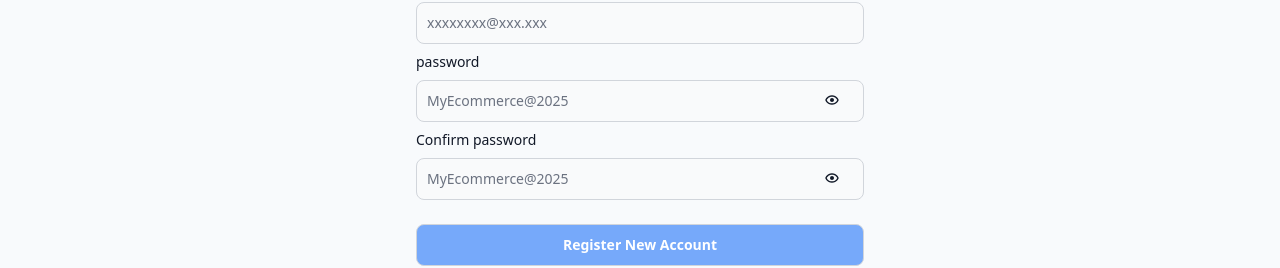
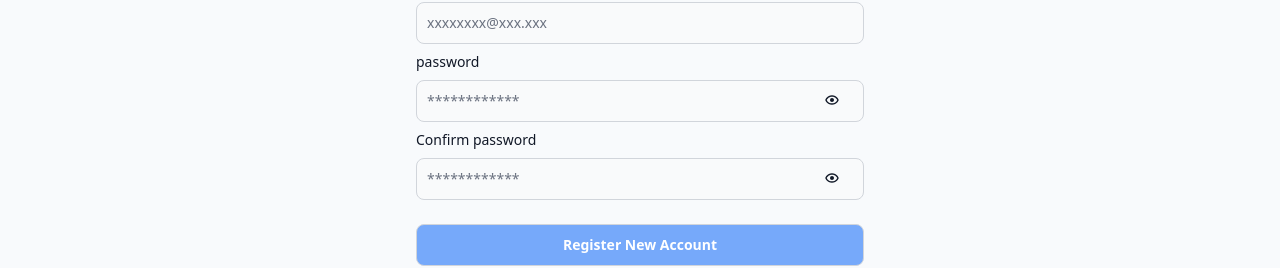
Before and after one commit to Ahmedabdalnaser2010/ecommerce-store, a React (Vite) app: page /register in a window 1280 px wide. Shown: the part 308-576 px from the top of the page. Built offline with nearby package versions, Linux system fonts and the light colour scheme; no server answers.

Commit message:
edit 10 register

```diff
--- a/src/pages/DoneOrderPage/DoneOrderPage.tsx
+++ b/src/pages/DoneOrderPage/DoneOrderPage.tsx
@@ -10,7 +10,7 @@ const DoneOrderPage = () => {
             <Lottie animationData={animation} style={{ width: "300px" }} />
             <div className="font-bold text-2xl mt-4 text-center">Thank you for Ordering <br /> We are preparing your order now.</div>
             <Link to="/">
-                <button aria-label='go to homepage' className="h-[40px] bg-blue-400 rounded-md text-sm text-white w-full block font-medium px-4 transition mt-4">Back To Home</button>
+                <button aria-label='go to homepage' className="h-[40px] bg-blue-400 hover:bg-blue-500 rounded-md text-sm text-white w-full block font-medium px-4 transition mt-4">Back To Home</button>
             </Link>
         </div>
     )
--- a/src/pages/Login/Login.tsx
+++ b/src/pages/Login/Login.tsx
@@ -106,7 +106,7 @@ const Login = ({ openLoginModal, onCloseModal }: { openLoginModal: boolean, onCl
                         <div className=" flex flex-col">
                             <label htmlFor="password2" className="mb-2 text-gray-900 font-medium text-sm">Your password</label>
                             <div >
-                                <input placeholder="MyEcommerce@2025" aria-invalid={!!errors.password} className={` focus:border-blue-300 text-sm  p-2.5 bg-gray-50 border-[1px] rounded-lg w-full ${errors.password ? "border-red-600" : "border-gray-300"}`} id="password" type={showPassword ? "text" : "password"} {...register("password")} />
+                                <input placeholder="************" aria-invalid={!!errors.password} className={` focus:border-blue-300 text-sm  p-2.5 bg-gray-50 border-[1px] rounded-lg w-full ${errors.password ? "border-red-600" : "border-gray-300"}`} id="password" type={showPassword ? "text" : "password"} {...register("password")} />
                                 {showPassword ? (<button onClick={displayPasswordHandler} className="absolute right-10 -translate-y-[-0.75em]">{HidePasswordIcon}</button>) : (<button onClick={displayPasswordHandler} className="absolute right-10 -translate-y-[-0.75em]">{showPasswordIcon}</button>)}
                                 {errors.password && <span className="text-sm font-semibold self-start  text-red-600">{errors.password.message} </span>}
 
--- a/src/pages/Orders/PreviousOrders.tsx
+++ b/src/pages/Orders/PreviousOrders.tsx
@@ -58,7 +58,7 @@ const PreviousOrders = () => {
                 >
                     # {filterUserOrders.indexOf(ele) + 1}
                 </th>
-                <td className="px-6 py-4">{getItemsInEachOrder[filterUserOrders.indexOf(ele)]} item(s)/ <Link className="text-blue-400 text-sm" to={`/previousOrdersDetails/${idOfOrdersforUser[filterUserOrders.indexOf(ele)]}/${Number([filterUserOrders.indexOf(ele)]) + 1}`} >Product Details</Link ></td>
+                <td className="px-6 py-4">{getItemsInEachOrder[filterUserOrders.indexOf(ele)]} item(s)/ <Link className="text-blue-400 hover:text-blue-500 text-sm" to={`/previousOrdersDetails/${idOfOrdersforUser[filterUserOrders.indexOf(ele)]}/${Number([filterUserOrders.indexOf(ele)]) + 1}`} >Product Details</Link ></td>
                 <td className="px-6 py-4">{getQuantities[filterUserOrders.indexOf(ele)]}</td>
                 <td className="px-6 py-4 text-base font-semibold text-gray-950">${ele.subTotal}</td>
 
@@ -70,7 +70,7 @@ const PreviousOrders = () => {
     return (
 
         <div>
-            <h2 className='font-bold text-3xl text-center p-2 text-blue-400 italic mb-5 '>Your Previous Orders</h2>
+            <h2 className='font-bold text-3xl text-center p-2 text-blue-400  italic mb-5 '>Your Previous Orders</h2>
             <Loading loading={loading} error={error}>
                 <div className="relative overflow-x-auto shadow-md sm:rounded-lg md:w-[70%] m-auto">
                     <table className="w-full text-sm text-center rtl:text-right text-gray-500 dark:text-gray-400  ">
--- a/src/pages/Register/Register.tsx
+++ b/src/pages/Register/Register.tsx
@@ -287,7 +287,7 @@ const Register = () => {
     }
 
 
-
+    console.log(!errors.email)
     // //////////////////////////////////////////////////////////////////////////////////////////////////////////////////////////
 
 
@@ -326,9 +326,9 @@ const Register = () => {
                         <input placeholder="xxxxxxxx@xxx.xxx" aria-invalid={!!errors.email} className={`focus:border-blue-300 text-sm  p-2.5 bg-gray-50 border-[1px] rounded-lg w-full ${errors.email || error ? "border-red-400 border-[2px] shadow-sm-light" : "border-gray-300"}`} id="email2" type="text" {...register("email")} onBlur={onBlurHandler} />
                         {errors.email && <span className="text-xs mt-1 font-medium self-start  text-red-600">{errors.email.message} </span>}
                         <div className="flex items-end">
-                            {enteredEmailValue && (checkEmailAvailability == "notAvailable" ? (<span className="flex items-center"><IoIosCloseCircle className="fill-red-600 mr-2" /></span>) :
+                            {(enteredEmailValue && !errors.email) && (checkEmailAvailability == "notAvailable" ? (<span className="flex items-center"><IoIosCloseCircle className="fill-red-600 mr-2" /></span>) :
                                 (<span className="flex items-center"><MdCloudDone className="fill-green-400 mr-2" /></span>))}
-                            {enteredEmailValue && (checkEmailAvailability == "notAvailable" ? (<span className="text-xs mt-1 font-medium self-start  text-red-600">{"This email is already in use."}</span>) :
+                            {(enteredEmailValue && !errors.email) && (checkEmailAvailability == "notAvailable" ? (<span className="text-xs mt-1 font-medium self-start  text-red-600">{"This email is already in use."}</span>) :
                                 (<span className="text-xs mt-1 font-medium  self-start  text-green-600">{"This Email is Available for Using."} </span>))}
                         </div>
                         {/* {(register("email") && error && !errors.email) && <span className="flex items-center"><IoIosCloseCircle className="fill-red-600 mr-2" /> <span className="text-xs mt-1 font-medium self-start  text-red-600">This email is already in use.</span></span>} */}
@@ -343,7 +343,7 @@ const Register = () => {
                         {/* <input aria-invalid={!!errors.password} className={`focus:border-blue-300 text-sm  p-2.5 bg-gray-50 border-[1px] rounded-lg w-full ${errors.password ? "border-red-400 border-[2px] shadow-sm-light" : "border-gray-300"}`} id="password" type="password" {...register("password")} />
                         {errors.password && <span className="text-xs mt-1 font-medium self-end  text-red-600">{errors.password.message} </span>} */}
                         <div className="relative" >
-                            <input placeholder="MyEcommerce@2025" aria-invalid={!!errors.password} className={` focus:border-blue-300 text-sm  p-2.5 bg-gray-50 border-[1px] rounded-lg w-full ${errors.password ? "border-red-600" : "border-gray-300"}`} id="password" type={showPassword ? "text" : "password"} {...register("password")} />
+                            <input placeholder="************" aria-invalid={!!errors.password} className={` focus:border-blue-300 text-sm  p-2.5 bg-gray-50 border-[1px] rounded-lg w-full ${errors.password ? "border-red-600" : "border-gray-300"}`} id="password" type={showPassword ? "text" : "password"} {...register("password")} />
                             {showPassword ? (<button aria-label="show password" onClick={displayPasswordHandler} className="absolute right-6 -translate-y-[-0.75em]">{HidePasswordIcon}</button>) : (<button aria-label="hide password" onClick={displayPasswordHandler} className="absolute right-6 -translate-y-[-0.75em]">{showPasswordIcon}</button>)}
                             {errors.password && <span className="text-sm font-semibold self-end  text-red-600">{errors.password.message} </span>}
 
@@ -354,10 +354,9 @@ const Register = () => {
                 <div>
                     <div className=" flex flex-col">
                         <label htmlFor="confirm-password" className="mb-2 text-gray-900 font-medium text-sm">Confirm password</label>
-                        {/* <input aria-invalid={!!errors.confirmPassword} className={`focus:border-blue-300 text-sm  p-2.5 bg-gray-50 border-[1px] rounded-lg w-full ${errors.confirmPassword ? "border-red-400 border-[2px] shadow-sm-light" : "border-gray-300"}`} id="confirm-password" type="password" {...register("confirmPassword")} />
-                        {errors.confirmPassword && <span className="text-xs mt-1 font-medium self-end  text-red-600">{errors.confirmPassword.message} </span>} */}
+
                         <div className="relative" >
-                            <input placeholder="MyEcommerce@2025" aria-invalid={!!errors.confirmPassword} className={` focus:border-blue-300 text-sm  p-2.5 bg-gray-50 border-[1px] rounded-lg w-full ${errors.confirmPassword ? "border-red-600" : "border-gray-300"}`} id="confirm-password" type={showRePassword ? "text" : "password"} {...register("confirmPassword")} />
+                            <input placeholder="************" aria-invalid={!!errors.confirmPassword} className={` focus:border-blue-300 text-sm  p-2.5 bg-gray-50 border-[1px] rounded-lg w-full ${errors.confirmPassword ? "border-red-600" : "border-gray-300"}`} id="confirm-password" type={showRePassword ? "text" : "password"} {...register("confirmPassword")} />
                             {showRePassword ? (<button aria-label="show password" onClick={displayRePasswordHandler} className="absolute right-6 -translate-y-[-0.75em]">{HidePasswordIcon}</button>) : (<button aria-label="hide password" onClick={displayRePasswordHandler} className="absolute right-6 -translate-y-[-0.75em]">{showPasswordIcon}</button>)}
                             {errors.confirmPassword && <span className="text-sm font-semibold self-end  text-red-600">{errors.confirmPassword.message} </span>}
 
@@ -368,21 +367,11 @@ const Register = () => {
 
 
 
-                {/* <div className="flex items-center gap-2">
-                <Checkbox id="agree" />
-                <Label htmlFor="agree" className="flex">
-                    I agree with the&nbsp;
-                    <Link to="/cart" className="text-blue-400 hover:underline dark:text-blue-600">
-                        terms and conditions
-                    </Link>
-                </Label>
-            </div> */}
                 <button aria-label="register" disabled={loading === "pending"} className={`${loading === "pending" ? "bg-gray-400" : "bg-blue-400"}  mt-4 text-white capitalize font-semibold focus:bg-blue-500 text-sm  p-2.5 h-[41.6px] border-gray-300 border-[1px] rounded-lg w-full`} type="submit">
                     {loading === "pending" ? (<>Please Wait for Checking <span className="loading loading-spinner loading-sm"></span></>) : ("Register new account")}
                 </button>
 
                 <span className="self-center"><span>Already have an account? </span><Link to={"/login"} className="text-blue-400 hover:underline dark:text-cyan-500 font-medium">Log In</Link></span>
-                {/* {openLoginModaltwo && <Login onCloseModal={() => setOpenLoginModaltwo(false)} openLoginModal={openLoginModaltwo} />} */}
 
             </form >
 
```
